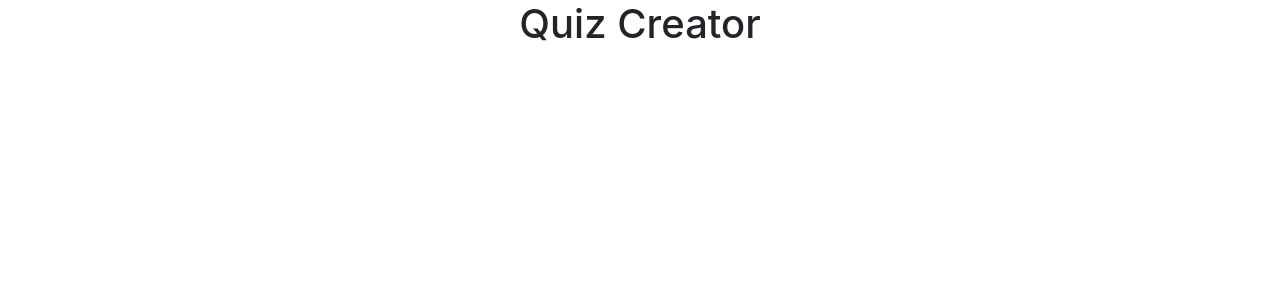
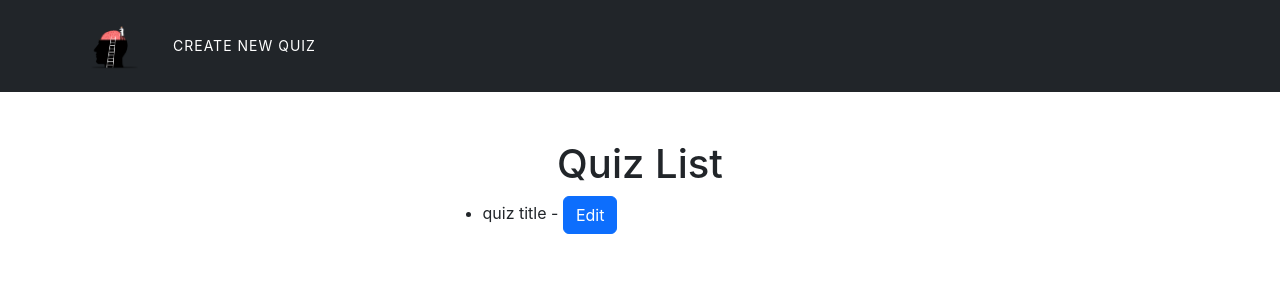
Before and after one commit to pcampb22/branch-quiz-creator, a React (Create React App) app in the folder quiz-creator/: page / in a window 1280 px wide. Shown: the top 300 px of the page. Built offline with nearby package versions, Linux system fonts and the light colour scheme.

Commit message:
Main UI created displaying quizzes

```diff
--- a/quiz-creator/src/App.js
+++ b/quiz-creator/src/App.js
@@ -1,12 +1,57 @@
+import React, {useState} from "react";
+import QuizList from "./Components/QuizList/QuizList";
+import QuizForm from "./Components/QuizForm/QuizForm";
+import data from "./data/data";
+import Navbar from "./Components/Navbar/Navbar";
+import "./App.css";
 
-import './App.css';
+const App = () => {
+  const [quizzes, setQuizzes] = useState(data);
+  const [selectedQuizId, setSelectedQuizId] = useState(null);
 
-function App() {
+  const handleEdit = (id) => {
+    setSelectedQuizId(id);
+  };
+
+  const handleAdd = () => {
+    setSelectedQuizId(null);
+  };
+
+  const handleSave = (updatedQuiz) => {
+    // Updates or adds the quiz in the list
+    const updatedQuizzes = selectedQuizId
+      ? quizzes.map((quiz) => (quiz.id === selectedQuizId ? updatedQuiz : quiz))
+      : [...quizzes, {...updatedQuiz, id: Date.now()}];
+    setQuizzes(updatedQuizzes);
+
+
+    setSelectedQuizId(null);
+
+  };
+  const selectedQuiz = selectedQuizId
+    ? quizzes.find((quiz) => quiz.id === selectedQuizId)
+    : null;
   return (
-    <div className="App">
-      <h1>Quiz Creator</h1>
+    <div>
+      <Navbar />
+
+      <div class="intro shadow-2-strong">
+        <div class="mask d-flex align-items-center h-100">
+          <div class="container">
+            <div class="row justify-content-center ">
+              <div class="col-xl-5 col-md-8 bg-white  rounded-5 shadow-5-strong p-5">
+                <div class="form-outline mb-4">
+                  <QuizList quizzes={quizzes} onEdit={handleEdit} />
+                </div>
+                {selectedQuiz && (
+                  <QuizForm quiz={selectedQuiz} onSave={handleSave} />
+                )}
+              </div>
+            </div>
+          </div>
+        </div>
+      </div>
     </div>
   );
-}
-
+};
 export default App;
```
